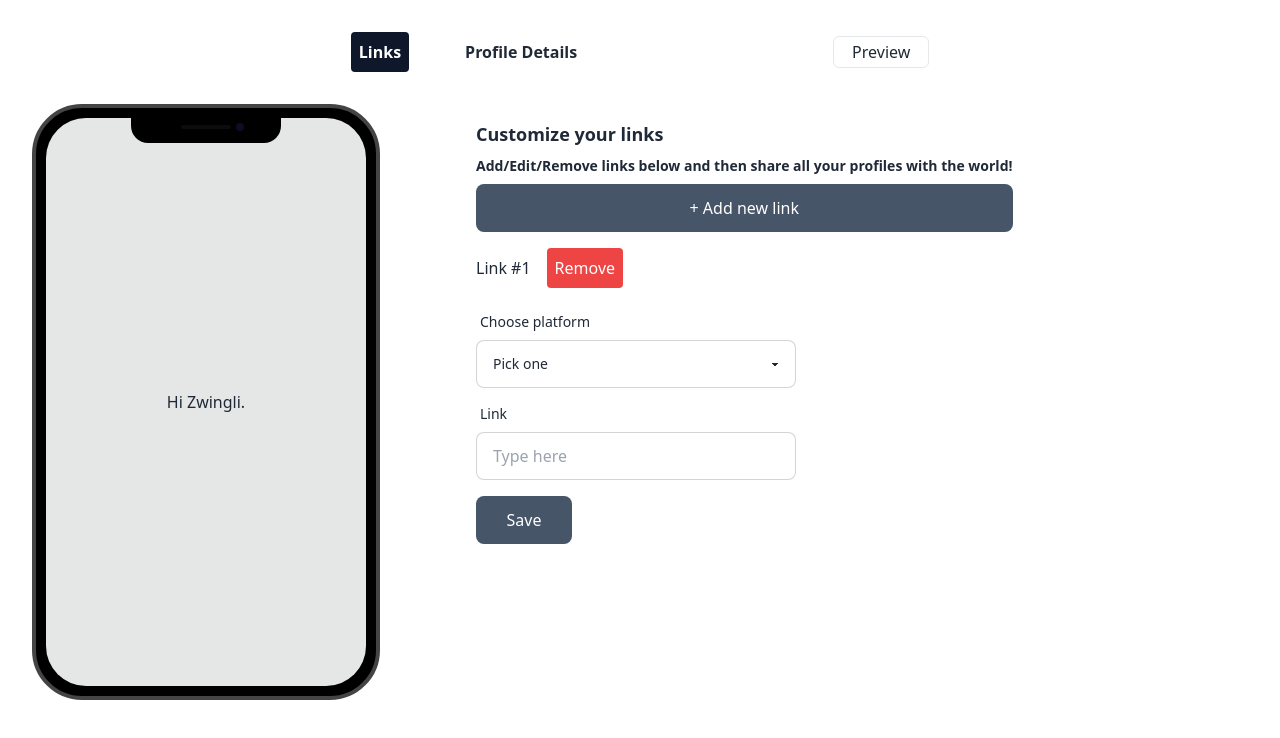
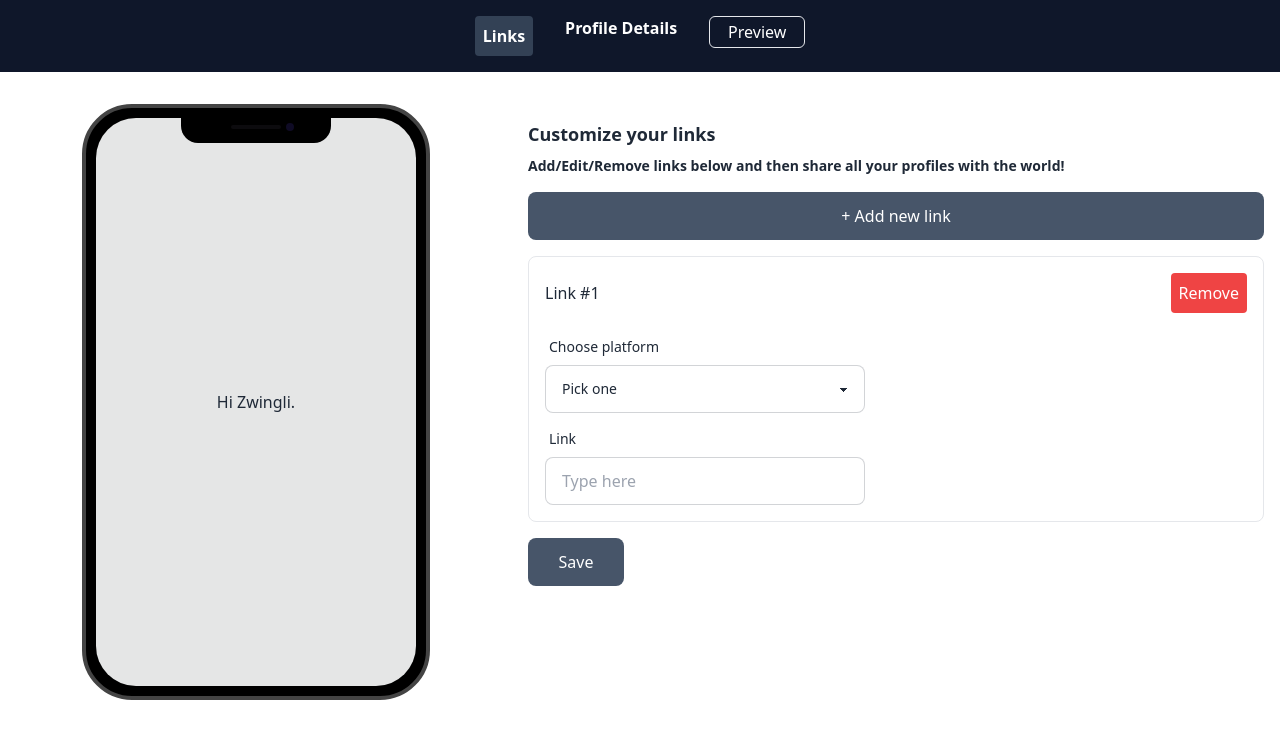
Before and after one commit to ZwingliCaleb/DelevoperLinks, a Next.js app: page / in a window 1280 px wide. Shown: the top 738 px of the page. Built offline with nearby package versions, Linux system fonts and the light colour scheme.

Commit message:
Restructuring my sections

```diff
--- a/pages/index.js
+++ b/pages/index.js
@@ -15,22 +15,25 @@ const Home = () => {
 
   return (
     <div>
-      <header className="text-center mt-8">
-        <div className="items-center flex-col-reverse">
-          <nav className="m-4 text-center flex-col">
+      {/* Header Section */}
+      <header className="w-full bg-slate-900 text-white p-4 text-center">
+        <div className="flex justify-center items-center">
+          <nav className="flex space-x-8">
             <Link href="/customize">
-              <button className="font-semibold mr-6 bg-slate-900 text-white p-2 rounded">Links</button>
+              <button className="font-semibold bg-slate-700 p-2 rounded">Links</button>
             </Link>
             <Link href="/profile">
-              <button className="font-semibold ml-8">Profile Details</button>
+              <button className="font-semibold">Profile Details</button>
             </Link>
-            <button className="border h-8 w-24 rounded-md ml-64">Preview</button>
+            <button className="border h-8 w-24 rounded-md">Preview</button>
           </nav>
         </div>
       </header>
 
-      <div className="m-8 flex">
-        <section>
+      {/* Main Content Section */}
+      <div className="flex mt-8 w-full">
+        {/* Left Section: Phone Avatar (2/5 of the screen) */}
+        <section className="w-2/5 flex justify-center items-center">
           <div className="mockup-phone">
             <div className="camera"></div>
             <div className="display">
@@ -39,21 +42,25 @@ const Home = () => {
           </div>
         </section>
 
-        <section className="m-4 ml-24">
+        {/* Right Section: Customize Links (3/5 of the screen) */}
+        <section className="w-3/5 p-4">
           <h2 className="mb-2 text-lg font-bold">Customize your links</h2>
-          <p className="text-sm font-semibold">Add/Edit/Remove links below and then share all your profiles with the world!</p>
+          <p className="text-sm font-semibold mb-4">Add/Edit/Remove links below and then share all your profiles with the world!</p>
 
+          {/* Add New Link Button */}
           <div>
             <button
               onClick={addLink}
-              className="mt-2 h-12 w-full bg-slate-600 rounded-lg text-white"
+              className="h-12 w-full bg-slate-600 rounded-lg text-white"
             >
               + Add new link
             </button>
           </div>
 
+          {/* Links Section */}
           {links.map((link) => (
-            <div key={link.id} className="mt-4 flex items-center">
+            <div key={link.id} className="mt-4 p-4 border rounded-lg">
+              <div className="flex items-center justify-between">
                 <p className="mr-4">Link #{link.id}</p>
                 <button
                   onClick={() => removeLink(link.id)}
@@ -62,10 +69,8 @@ const Home = () => {
                   Remove
                 </button>
               </div>
-          ))}
 
-          {links.map((link) => (
-            <div key={link.id} className="mt-4">
+              <div className="mt-4">
                 <label className="form-control w-full max-w-xs">
                   <div className="label">
                     <span className="label-text">Choose platform</span>
@@ -91,15 +96,17 @@ const Home = () => {
                   />
                 </label>
               </div>
+            </div>
           ))}
 
-          <div>
-            <button className="mt-4 h-12 w-24 bg-slate-600 rounded-lg text-white">Save</button>
+          {/* Save Button Section */}
+          <div className="mt-4">
+            <button className="h-12 w-24 bg-slate-600 rounded-lg text-white">Save</button>
           </div>
         </section>
       </div>
     </div>
   );
-}
+};
 
 export default Home;
```
Lines whose indentation alone changed are shown as unchanged.
